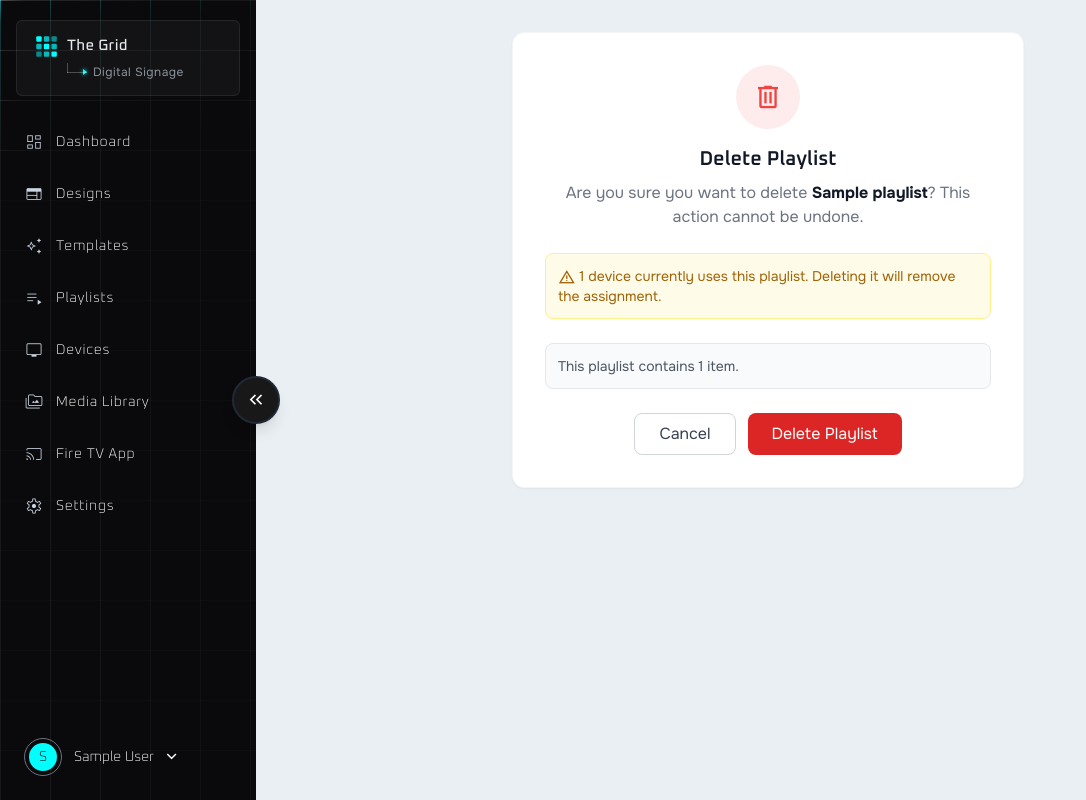
After one commit to derektjump/digital-signage, a Django app: page /playlists/00000000-0000-0000-0000-000000000001/delete/ in a window 1280 px wide. The commit adds this page. Shown: the whole page, without its empty margins (0-1086 px from the left). Run offline with Django 5.2, Linux system fonts and the light colour scheme; a user stored in the database is signed in; tables that the repository leaves empty hold one stand-in row (values such as "Sample post"); some libraries are stand-ins or nearby versions.

Commit message:
Fix playlist item persistence, add thumbnails, and create delete template
- Fix items not saving: model IDs are UUIDs but code used int() cast,
  causing silent ValueError. Removed int() — pass UUID strings directly.
- Show actual image thumbnails in Add Item modal instead of generic icon
- Create missing playlist_confirm_delete.html (was causing 500 error)
- Fix PlaylistDeleteView success_url to redirect to playlist_list

Co-Authored-By: Claude Opus 4.6 <noreply@anthropic.com>

```diff
--- /dev/null
+++ b/signage/templates/signage/playlist_confirm_delete.html
@@ -0,0 +1,51 @@
+{% extends 'signage/base.html' %}
+
+{% block title %}Delete Playlist | {{ app_name }}{% endblock %}
+
+{% block content %}
+<div class="p-6 md:p-8">
+    <div class="max-w-lg mx-auto">
+        <div class="bg-white rounded-xl shadow-sm border border-gray-100 p-8 text-center">
+            <div class="w-16 h-16 rounded-full mx-auto mb-4 flex items-center justify-center" style="background: rgba(239, 68, 68, 0.1);">
+                <span class="material-symbols-outlined text-3xl" style="color: #ef4444;">delete</span>
+            </div>
+
+            <h1 class="text-xl font-semibold text-gray-900 mb-2">Delete Playlist</h1>
+            <p class="text-gray-500 mb-6">
+                Are you sure you want to delete
+                <strong class="text-gray-900">{{ object.name }}</strong>?
+                This action cannot be undone.
+            </p>
+
+            {% if device_count %}
+            <div class="bg-yellow-50 border border-yellow-200 rounded-lg p-3 mb-6 text-left">
+                <p class="text-sm text-yellow-700">
+                    <span class="material-symbols-outlined align-middle" style="font-size: 1.1rem;">warning</span>
+                    {{ device_count }} device{{ device_count|pluralize }} currently use{{ device_count|pluralize:"s," }} this playlist. Deleting it will remove the assignment.
+                </p>
+            </div>
+            {% endif %}
+
+            {% if object.items.count %}
+            <div class="bg-gray-50 border border-gray-200 rounded-lg p-3 mb-6 text-left">
+                <p class="text-sm text-gray-600">
+                    This playlist contains {{ object.items.count }} item{{ object.items.count|pluralize }}.
+                </p>
+            </div>
+            {% endif %}
+
+            <form method="post" class="flex gap-3 justify-center">
+                {% csrf_token %}
+                <a href="{% url 'signage:playlist_list' %}"
+                   class="px-6 py-2 border border-gray-300 rounded-lg text-gray-700 hover:bg-gray-50 transition-colors">
+                    Cancel
+                </a>
+                <button type="submit"
+                        class="px-6 py-2 rounded-lg text-white bg-red-600 hover:bg-red-700 transition-colors">
+                    Delete Playlist
+                </button>
+            </form>
+        </div>
+    </div>
+</div>
+{% endblock %}
--- a/signage/views.py
+++ b/signage/views.py
@@ -658,9 +658,9 @@ class PlaylistCreateView(LoginRequiredMixin, CreateView):
                     'duration_seconds': int(duration),
                 }
                 if item_type == 'screen':
-                    item_kwargs['screen_id'] = int(item_id)
+                    item_kwargs['screen_id'] = item_id
                 elif item_type == 'media':
-                    item_kwargs['media_asset_id'] = int(item_id)
+                    item_kwargs['media_asset_id'] = item_id
                 else:
                     continue
                 PlaylistItem.objects.create(**item_kwargs)
@@ -705,9 +705,9 @@ class PlaylistUpdateView(LoginRequiredMixin, UpdateView):
                     'duration_seconds': int(duration),
                 }
                 if item_type == 'screen':
-                    item_kwargs['screen_id'] = int(item_id)
+                    item_kwargs['screen_id'] = item_id
                 elif item_type == 'media':
-                    item_kwargs['media_asset_id'] = int(item_id)
+                    item_kwargs['media_asset_id'] = item_id
                 else:
                     continue
                 PlaylistItem.objects.create(**item_kwargs)
@@ -720,7 +720,7 @@ class PlaylistDeleteView(LoginRequiredMixin, DeleteView):
 
     model = Playlist
     template_name = 'signage/playlist_confirm_delete.html'
-    success_url = reverse_lazy('signage:overview')
+    success_url = reverse_lazy('signage:playlist_list')
 
     def get_context_data(self, **kwargs):
         context = super().get_context_data(**kwargs)
```
Also changed, not shown: signage/templates/signage/playlist_form.html (+8 -4 lines).
